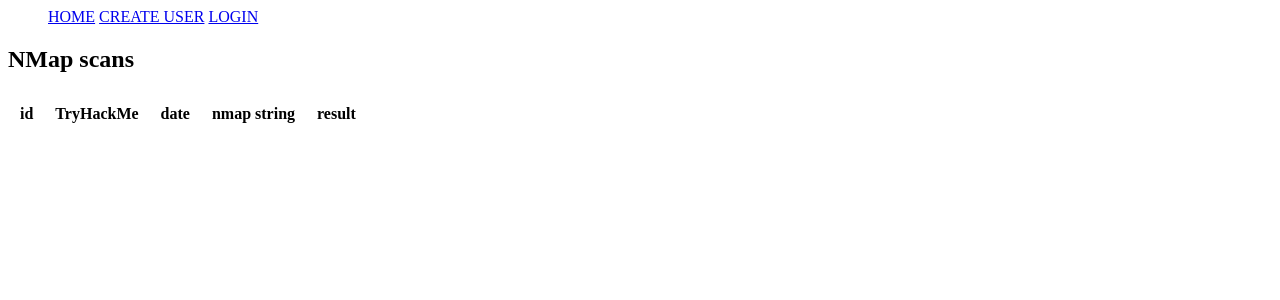
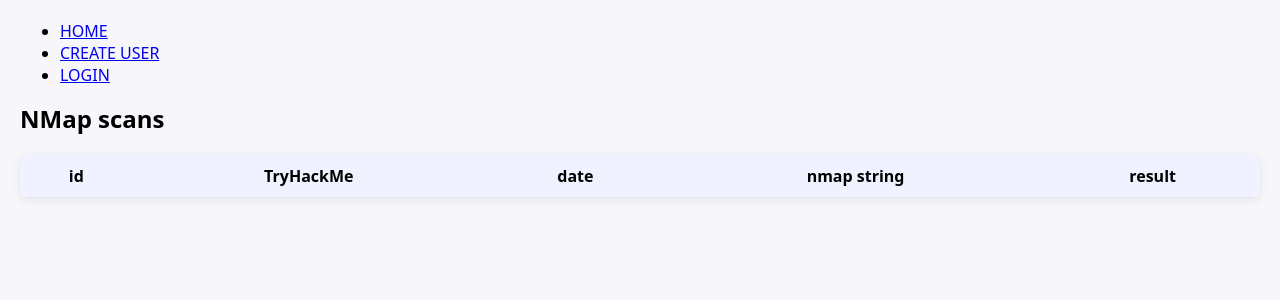
Before and after one commit to JaredBorowitz/CS250_FInal_Project, a Flask app: page /view in a window 1280 px wide. Shown: the top 300 px of the page. Run offline with Flask 3, Linux system fonts and the light colour scheme; data that the repository does not hold is empty.

Commit message:
OS SYSTEM5

```diff
--- a/static/style.css
+++ b/static/style.css
@@ -1,15 +1,65 @@
-th, td {
-    padding:10px;
-    text-align:center;
-    vertical-align: middle;
-}
-#result {
-    test-align:left;
-    max-width: 700px;
-    max-height: 300px;
-    overflow:auto;
+body {
+  font-family: system-ui, -apple-system, Segoe UI, Roboto, Arial, sans-serif;
+  background: #f7f7fb;
+  margin: 0;
+  padding: 20px;
 }
 
-nav ul li {
-    display: inline;
+main, .container {
+  max-width: 1100px;
+  margin: 0 auto;
 }
+
+h2 {
+  margin-top: 10px;
+}
+
+table {
+  width: 100%;
+  border-collapse: collapse;
+  background: white;
+  border-radius: 8px;
+  overflow: hidden;
+  box-shadow: 0 2px 10px rgba(0,0,0,0.08);
+}
+
+th, td {
+  padding: 10px;
+  border-bottom: 1px solid #e6e6ef;
+  vertical-align: top;
+}
+
+th {
+  background: #f0f2ff;
+  position: sticky;
+  top: 0;
+  z-index: 1;
+}
+
+tr:nth-child(even) td {
+  background: #fafafe;
+}
+
+tr:hover td {
+  background: #eef3ff;
+}
+
+.cmd {
+  max-width: 260px;
+  word-break: break-word;
+  white-space: normal;
+}
+
+.result {
+  max-width: 420px;
+  max-height: 260px;
+  overflow: auto;
+  white-space: pre;
+  background: #111;
+  color: #d8ffd8;
+  padding: 10px;
+  border-radius: 6px;
+  font-family: ui-monospace, SFMono-Regular, Menlo, Consolas, monospace;
+  font-size: 0.85em;
+  margin: 0;
+}
--- a/templates/view.html
+++ b/templates/view.html
@@ -15,7 +15,7 @@
         <td>{{ nmap.THMname }}</td>
         <td>{{ nmap.date }}</td>
         <td>{{ nmap.nmapStr }}</td>
-        <td id="result"><pre>{{ results[loop.index0] }}</pre></td>
+        <td class="result"><pre>{{ results[loop.index0] }}</pre></td>
     </tr>
     {% endfor %}
 </table>
```
